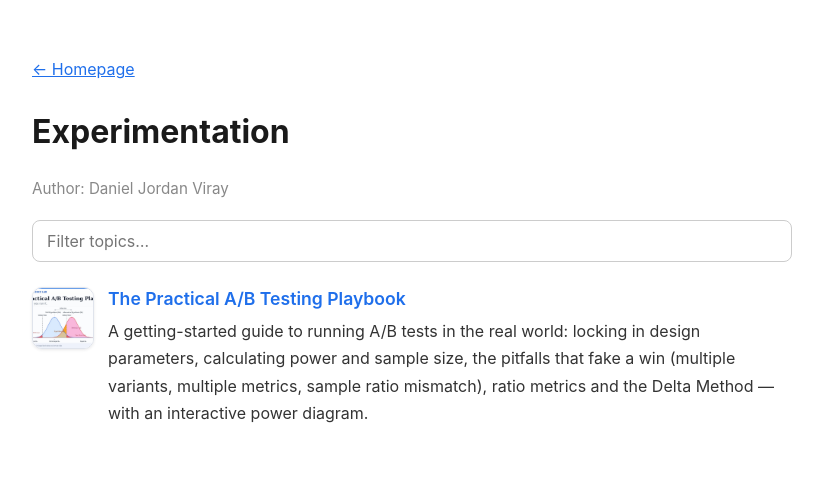
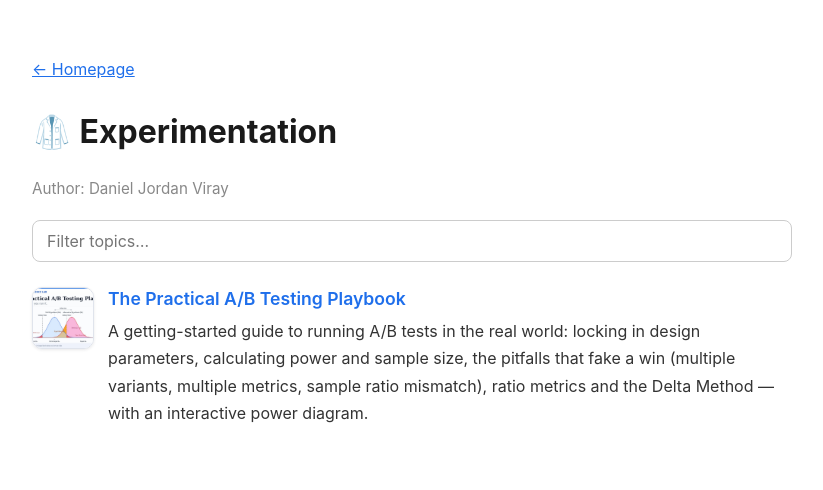
Before and after one commit to danieljordanviray/applied-data-science-lab, a plain HTML site: page docs/experimentation.html in a window 1280 px wide. Shown: the whole page, without its empty margins (228-1051 px from the left). Drawn offline with Linux system fonts and the light colour scheme.

Commit message:
Add emoji to section header

```diff
--- a/docs/experimentation.html
+++ b/docs/experimentation.html
@@ -31,7 +31,7 @@ a { color: #1f6feb; }
 .post .txt { min-width: 0; }
 </style></head><body>
 <p class="back"><a href="index.html">&larr; Homepage</a></p>
-<h1>Experimentation</h1>
+<h1>🥼 Experimentation</h1>
 <p class="author">Author: Daniel Jordan Viray</p>
 <input id="filter" type="text" placeholder="Filter topics&hellip;" aria-label="Filter topics">
 <div id="index">
```
